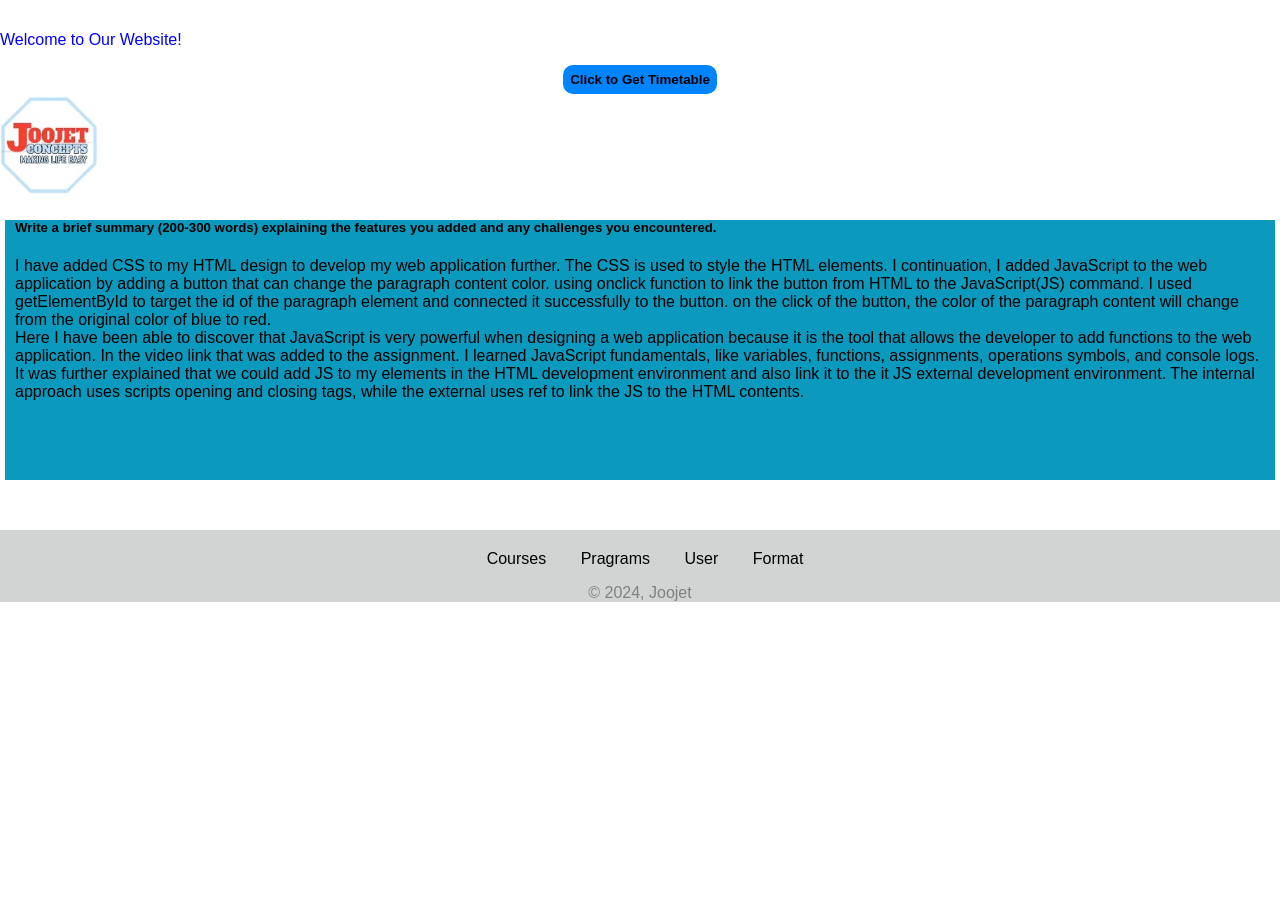
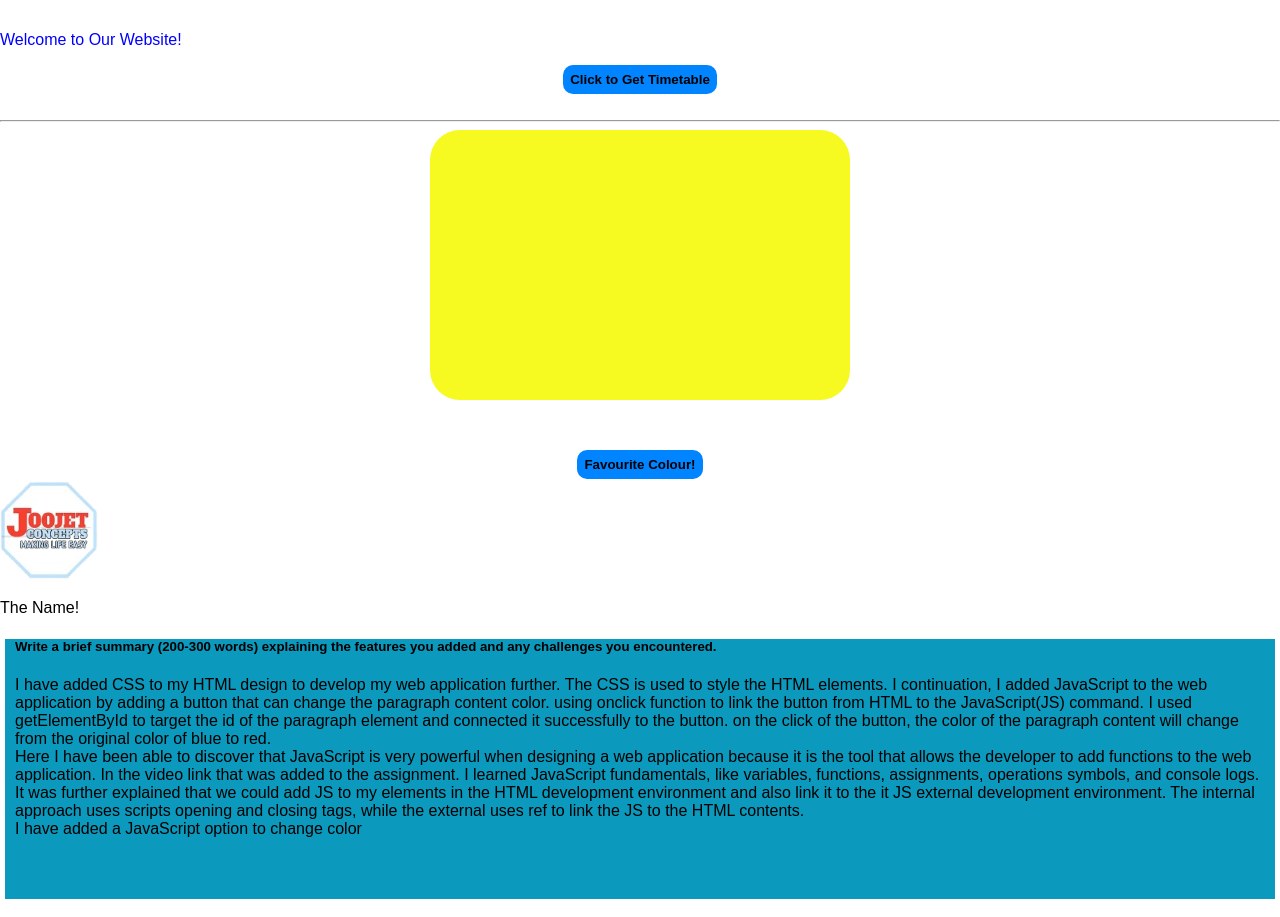
Before and after one commit to Dammy4real09/my-first-repo-project, a plain HTML site: page index.html in a window 1280 px wide. Shown: the part 1305-2222 px from the top of the page. Before the commit the page ends 1907 px from the top, so only its background shows below. Drawn offline with Linux system fonts and the light colour scheme.

Commit message:
My First Project

```diff
--- a/JavaScript.js
+++ b/JavaScript.js
@@ -1,5 +1,15 @@
-window.alert("I have added CSS to my HTML design to develop my web application further. The CSS is used to style the HTML elements. I continuation, I added JavaScript to the web application by adding a button that can change the paragraph content color. using onclick function to link the button from HTML to the JavaScript(JS) command. I used getElementById to target the id of the paragraph element and connected it successfully to the button. on the click of the button, the color of the paragraph content will change from the original color of blue to red. Here I have been able to discover that JavaScript is very powerful when designing a web application because it is the tool that allows the developer to add functions to the web application. In the video link that was added to the assignment. I learned JavaScript fundamentals, like variables, functions, assignments, operations symbols, and console logs. It was further explained that we could add JS to my elements in the HTML development environment and also link it to the it JS external development environment. The internal approach uses scripts opening and closing tags, while the external uses ref to link the JS to the HTML contents.  ")
+// window.alert("I have added CSS to my HTML design to develop my web application further. The CSS is used to style the HTML elements. I continuation, I added JavaScript to the web application by adding a button that can change the paragraph content color. using onclick function to link the button from HTML to the JavaScript(JS) command. I used getElementById to target the id of the paragraph element and connected it successfully to the button. on the click of the button, the color of the paragraph content will change from the original color of blue to red. Here I have been able to discover that JavaScript is very powerful when designing a web application because it is the tool that allows the developer to add functions to the web application. In the video link that was added to the assignment. I learned JavaScript fundamentals, like variables, functions, assignments, operations symbols, and console logs. It was further explained that we could add JS to my elements in the HTML development environment and also link it to the it JS external development environment. The internal approach uses scripts opening and closing tags, while the external uses ref to link the JS to the HTML contents.  ")
 
 function change(){
   document.getElementById('welcome').style.color = 'green';
 }
+
+
+
+// var age = prompt('What is your date of Birth?');
+
+// document.getElementById('dname').innerHTML = age;
+
+function color () {
+  document.getElementById('bulb').style.backgroundColor = "green"
+}
--- a/index.html
+++ b/index.html
@@ -88,6 +88,14 @@
     <p id="welcome";>Welcome to Our Website!</p>
 
     <button id="submit-button" type="button"  onclick="change()">Click to Get Timetable</button>
+    <br>
+    <hr>
+
+    <div id="bulb">
+      <!-- <img id="bulbChanger" width="400px" height="250px" src="./images/ei_1729510329633-removebg-preview.png" alt=""> -->
+    </div>
+
+    <button id="colorChanger" type="button" onclick="color()">Favourite Colour!</button>
 
 
 
@@ -96,6 +104,7 @@
 
 
 
+    <p id="dname">The Name!</p>
 
 
     <div class="name-list" >
@@ -105,6 +114,8 @@ encountered.</h5>
         I have added CSS to my HTML design to develop my web application further. The CSS is used to style the HTML elements. I continuation, I added JavaScript to the web application by adding a button that can change the paragraph content color. using onclick function to link the button from HTML to the JavaScript(JS) command. I used getElementById to target the id of the paragraph element and connected it successfully to the button. on the click of the button, the color of the paragraph content will change from the original color of blue to red.
 
         <br>Here I have been able to discover that JavaScript is very powerful when designing a web application because it is the tool that allows the developer to add functions to the web application. In the video link that was added to the assignment. I learned JavaScript fundamentals, like variables, functions, assignments, operations symbols, and console logs. It was further explained that we could add JS to my elements in the HTML development environment and also link it to the it JS external development environment. The internal approach uses scripts opening and closing tags, while the external uses ref to link the JS to the HTML contents.
+        <br>
+        I have added a JavaScript option to change color
       </p>
     </div>
     <div id="footer">
@@ -120,6 +131,7 @@ encountered.</h5>
     <script src="./JavaScript.js"></script>
 
 
+
   </body>
 
   </html>
--- a/styles.css
+++ b/styles.css
@@ -178,3 +178,28 @@ th{
   padding: 10px;
   padding-top: 0%;
 }
+
+
+#colorChanger{
+  background-color: rgb(0, 132, 255);
+  margin-left: auto;
+  margin-right: auto;
+  display: block;
+  padding: 7px;
+  border-radius: 10px;
+  border: 0px;
+  font-weight: 700;
+}
+
+#bulb{
+  height: 270px;
+  width: 420px;
+  margin: auto;
+  background-color: rgb(246, 250, 33);
+  margin-bottom: 50px;
+  border-radius: 30px;
+}
+
+#bulbChanger{
+  color: yellow;
+}
```
Also changed, not shown: timetable.html (+7 -0 lines), images/ei_1729510329633-removebg-preview.png (added).
